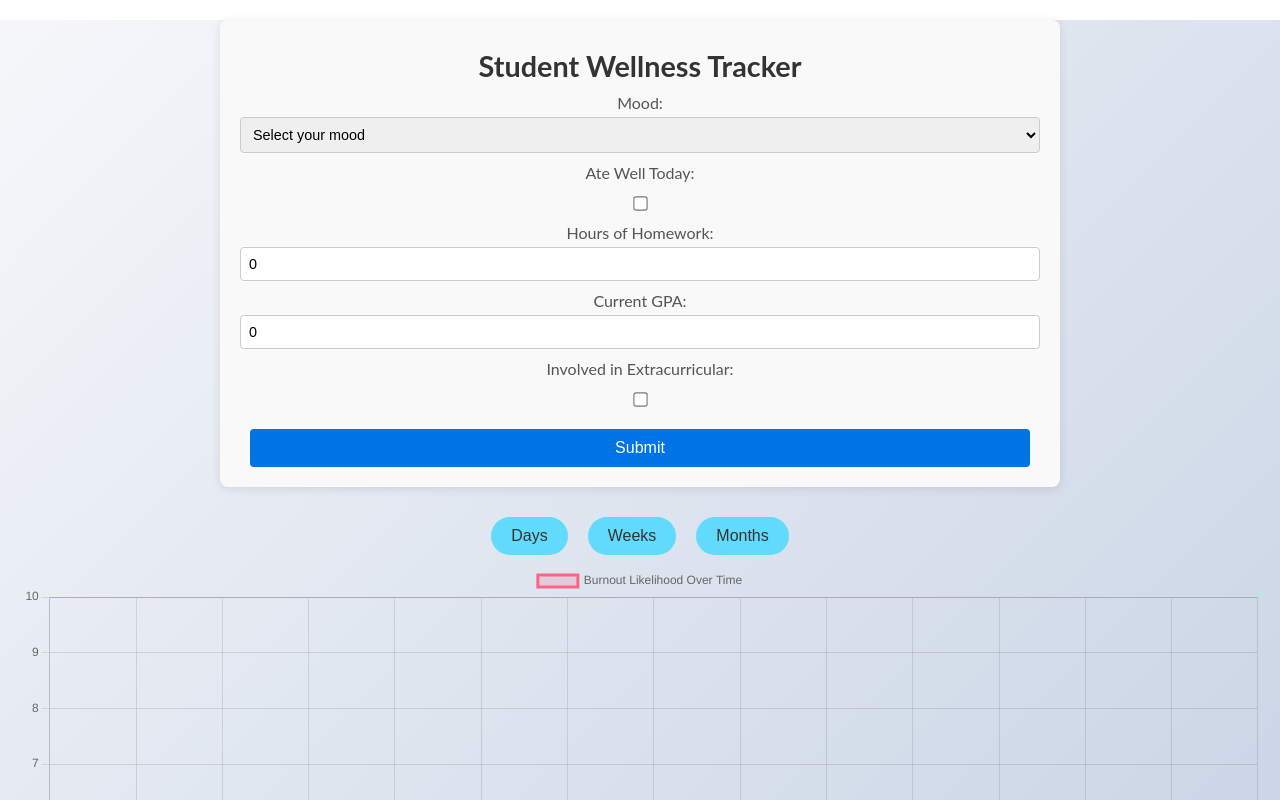
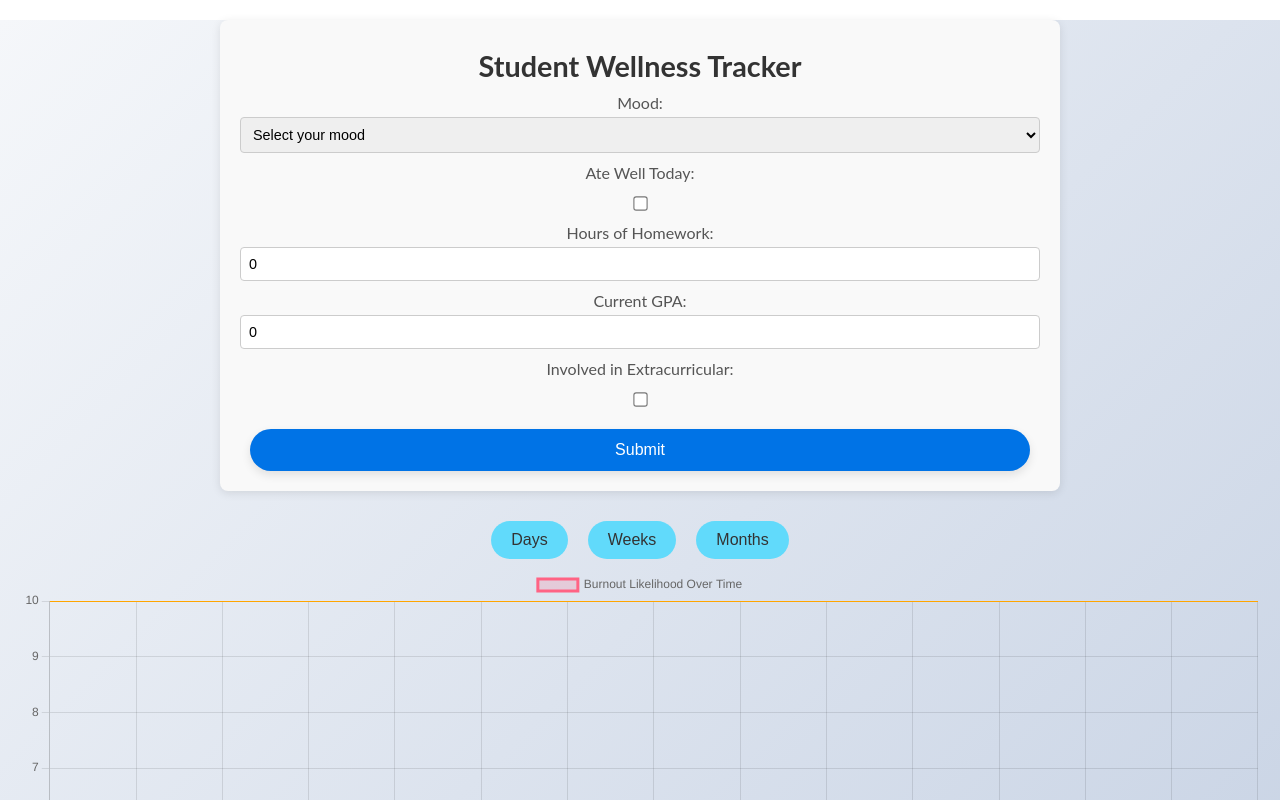
Before and after one commit to stephendyoungjr/StudentWellnessTracker, a React (Create React App) app: page / in a window 1280 px wide. Shown: the top 800 px of the page. Built offline with nearby package versions, Linux system fonts and the light colour scheme.

Commit message:
button css updated

```diff
--- a/src/components/SurveyForm.css
+++ b/src/components/SurveyForm.css
@@ -58,15 +58,23 @@
 .form-button {
   background-color: #0073e6;
   color: #fff;
-    padding: 10px;
+  padding: 12px 20px;  /* Increased padding for a more bubbly feel */
   border: none;
-    border-radius: 4px;
+  border-radius: 25px;  /* More rounded corners */
   font-size: 1rem;
   cursor: pointer;
-    transition: background-color 0.3s ease;
+  transition: all 0.3s ease;
   margin-top: 10px;  /* Reduced top margin to save space */
+  box-shadow: 0 4px 10px rgba(0, 0, 0, 0.1);  /* Added shadow for 3D effect */
 }
 
 .form-button:hover {
   background-color: #005bb5;
+  box-shadow: 0 6px 12px rgba(0, 0, 0, 0.2);  /* Increased shadow on hover */
+  transform: translateY(-2px);  /* Slight lift on hover */
 }
+
+.form-button:active {
+  box-shadow: 0 2px 5px rgba(0, 0, 0, 0.15);  /* Reduced shadow on click */
+  transform: translateY(1px);  /* Slight press down effect */
+}
```
Lines whose indentation alone changed are shown as unchanged.
